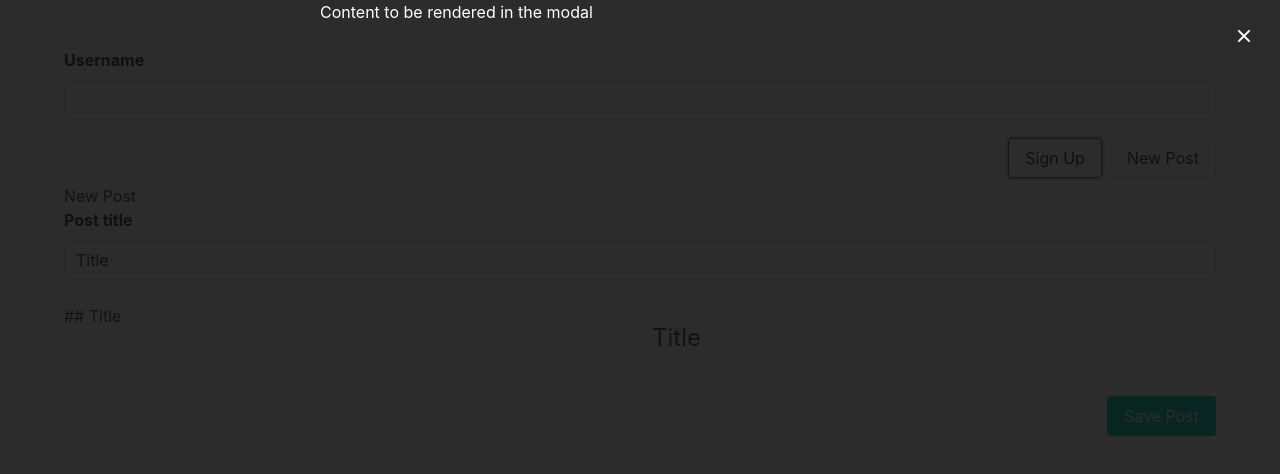
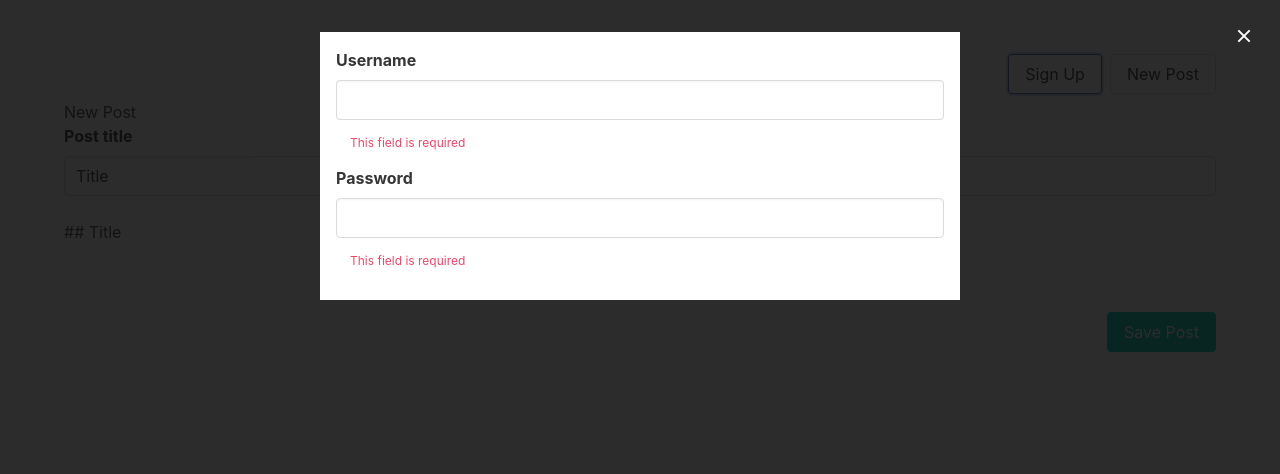
Before and after one commit to gabrielcaiana/blog-vue3-express, a Vue app: page /posts/new in a window 1280 px wide. Both pictures are taken after a click on the button "Sign Up". Shown: the top 474 px of the page. Built offline with nearby package versions, Linux system fonts and the light colour scheme.

Commit message:
chore: config signupForm

```diff
--- a/src/App.vue
+++ b/src/App.vue
@@ -1,36 +1,14 @@
 <script lang="ts" setup>
   import Navbar from './components/Navbar.vue';
-  import FormIput from './components/FormIput.vue';
-  import { useModal } from './composables/modal'
-  import { computed, ref } from 'vue'
-
-  const username = ref('')
-
-  const modal = useModal()
-  const modalStyle = computed(() => {
-    return {
-      display: modal.show.value ? 'block' : 'none',
-    }
-  })
+  import Modal from './components/Modal.vue';
 </script>
 
 <template>
-  <div class="modal" style="color: white;" :style="modalStyle">
-    <div class="modal-background">
-      <div class="modal-content">
-        <div id="modal"></div>
-      </div>
-    </div>
-    <button @click="modal.hideModal()" class="modal-close is-large"></button>
-  </div>
-
+  <Modal />
   <div class="section">
     <div class="container">
-      <FormIput name="Username" v-model="username" />
       <Navbar />
       <RouterView />
-
-      {{ username }}
     </div>
   </div>
 </template>
--- a/src/components/FormIput.vue
+++ b/src/components/FormIput.vue
@@ -1,7 +1,10 @@
 <script lang="ts" setup>
+import { Status } from '../utils/validation';
+
 defineProps<{
   name: string
   modelValue: string
+  status: Status
 }>()
 
 const emit = defineEmits<{
@@ -20,5 +23,6 @@ const handleInput = (e: Event) => {
     <div class="control">
       <input type="text" :id="name" class="input" :value="modelValue" @input="handleInput">
     </div>
+    <p class="is-danger help" v-if="!status.valid"> {{ status.message}} </p>
   </div>
 </template>
--- /dev/null
+++ b/src/components/Modal.vue
@@ -0,0 +1,22 @@
+<script lang="ts" setup>
+  import { useModal } from '../composables/modal'
+  import { computed } from 'vue'
+
+  const modal = useModal()
+  const modalStyle = computed(() => {
+    return {
+      display: modal.show.value ? 'block' : 'none',
+    }
+  })
+</script>
+
+<template>
+  <div class="modal" style="color: white;" :style="modalStyle">
+    <div class="modal-background">
+      <div class="modal-content">
+        <div id="modal"></div>
+      </div>
+    </div>
+    <button @click="modal.hideModal()" class="modal-close is-large"></button>
+  </div>
+</template>
--- a/src/components/Navbar.vue
+++ b/src/components/Navbar.vue
@@ -1,8 +1,8 @@
 <script lang="ts" setup>
   import { useModal } from '../composables/modal'
+  import SignupForm from './SignupForm.vue';
 
   const modal = useModal()
-
 </script>
 
 <template>
@@ -16,6 +16,6 @@
   </div>
 
   <Teleport to="#modal">
-    Content to be rendered in the modal
+    <SignupForm />
   </Teleport>
 </template>
--- /dev/null
+++ b/src/components/SignupForm.vue
@@ -0,0 +1,26 @@
+<script lang="ts" setup>
+  import FormIput from './FormIput.vue';
+  import { validate, length, required } from '../utils/validation'
+  import { computed, ref } from 'vue'
+
+  const username = ref('')
+  const usernameStatus = computed(() => validate(username.value, [required, length({min: 5, max: 10})]))
+
+  const password = ref('')
+  const passwordStatus = computed(() => validate(password.value, [required, length({min: 10, max: 20})]))
+</script>
+
+<template>
+  <div class="form">
+    <FormIput name="Username" v-model="username" :status="usernameStatus" />
+    <FormIput name="Password" v-model="password" :status="passwordStatus" />
+  </div>
+</template>
+
+<style lang="css" scoped>
+  .form {
+    background-color: white;
+    margin-top: 2rem;
+    padding: 1rem;
+  }
+</style>
--- a/src/utils/validation.ts
+++ b/src/utils/validation.ts
@@ -1,4 +1,4 @@
-interface Status {
+export interface Status {
   valid: boolean
   message?: string
 }
```
